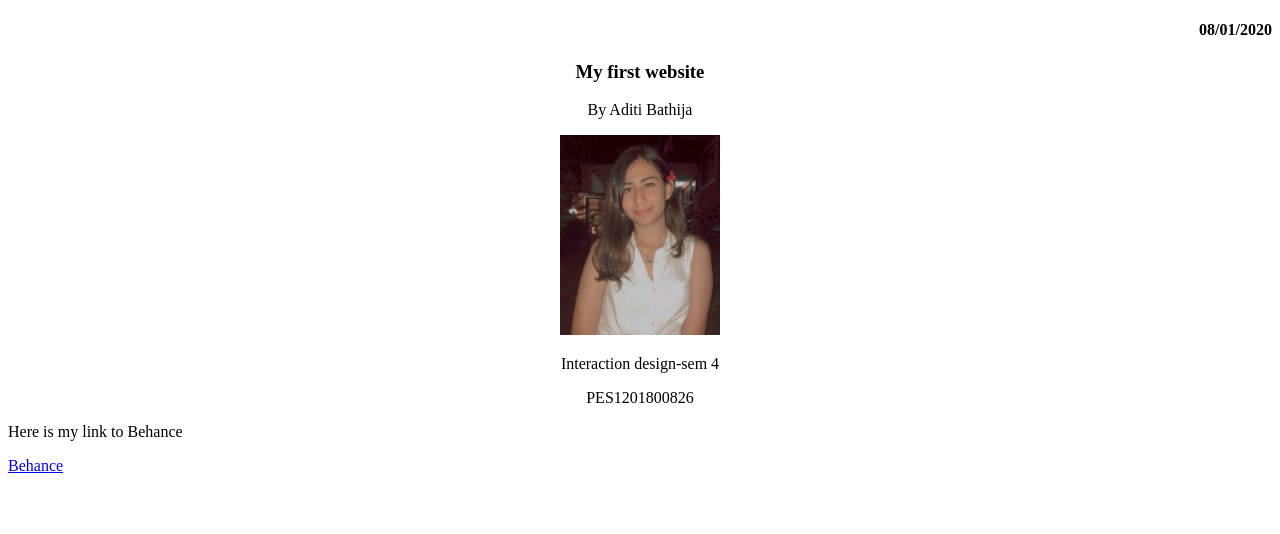
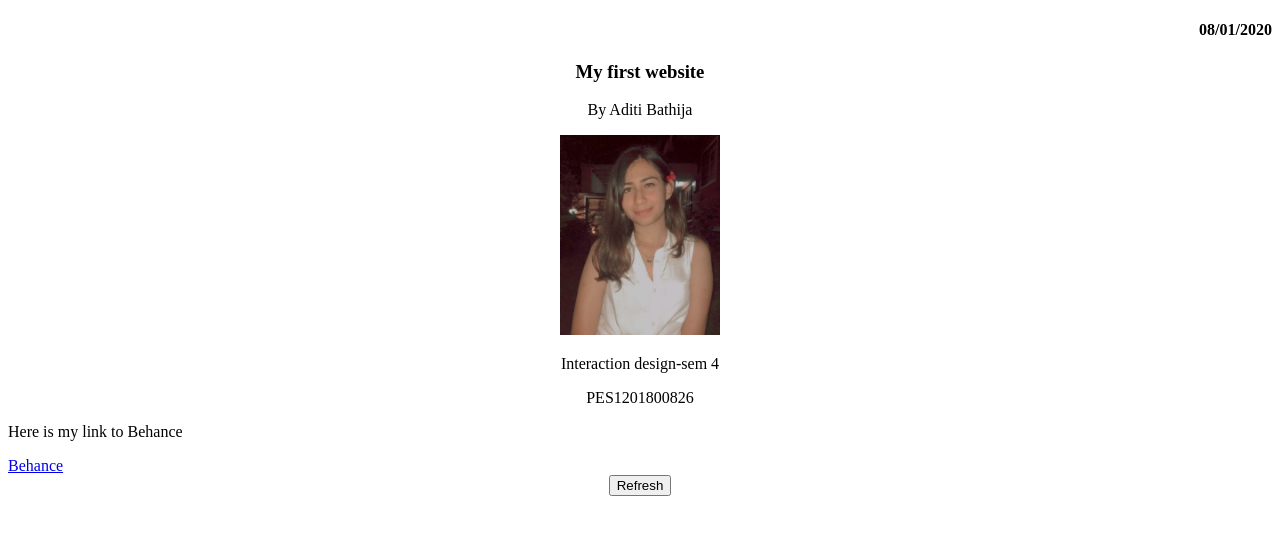
Before and after one commit to Aditi-99/Aditi-99, a plain HTML site: page index.html in a window 1280 px wide. Drawn offline with Linux system fonts and the light colour scheme.

Commit message:
Update index.html

```diff
--- a/index.html
+++ b/index.html
@@ -14,6 +14,7 @@
 <p style="text-align:center;"> PES1201800826</p>
 <p > Here is my link to Behance</p>
 <a href="https://www.behance.net/aditibathija">Behance</a>
+ <center><a href="https://aditi-99.github.io/"><button>Refresh</button></a>
 
 </body>
 </html>
```
